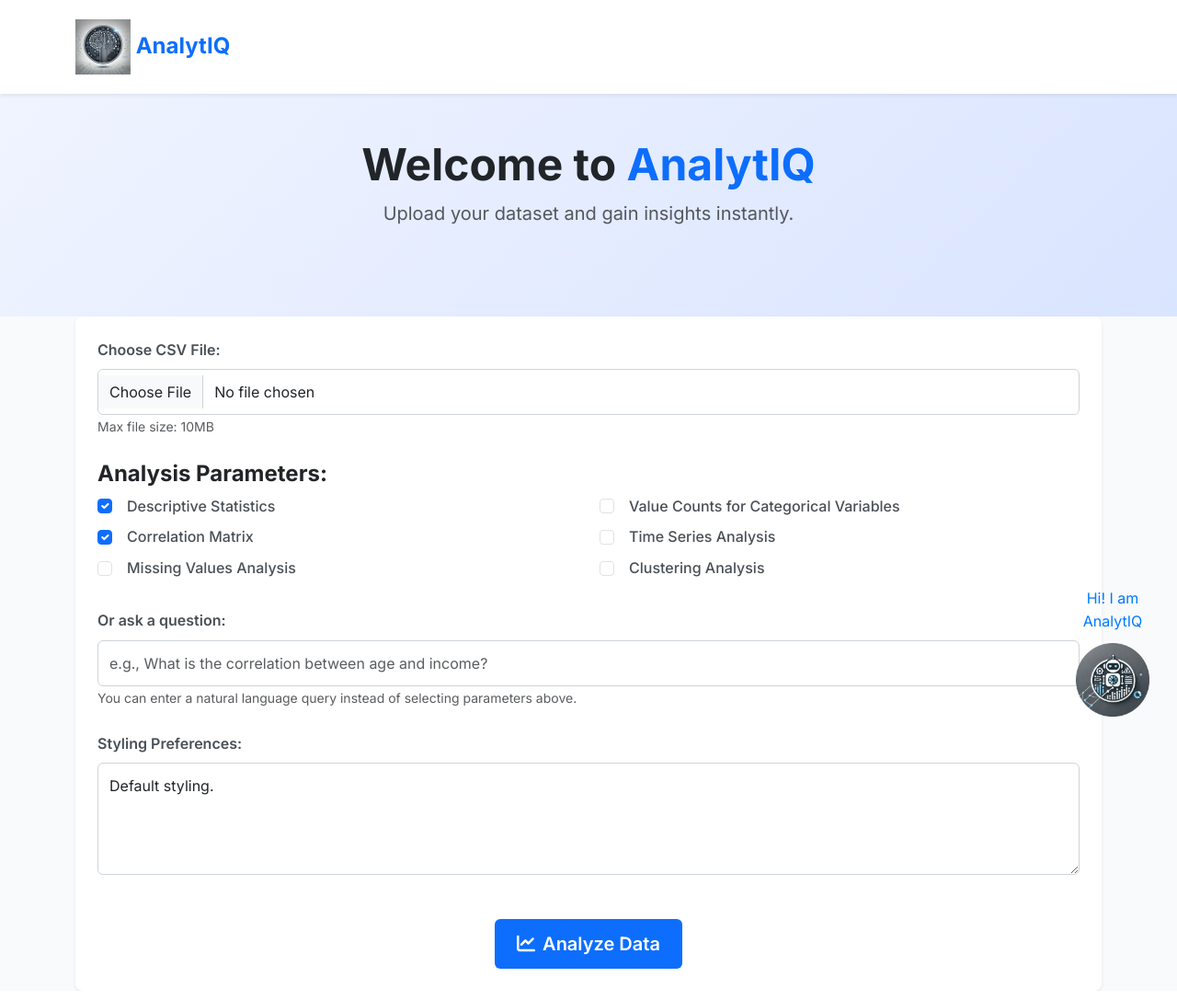
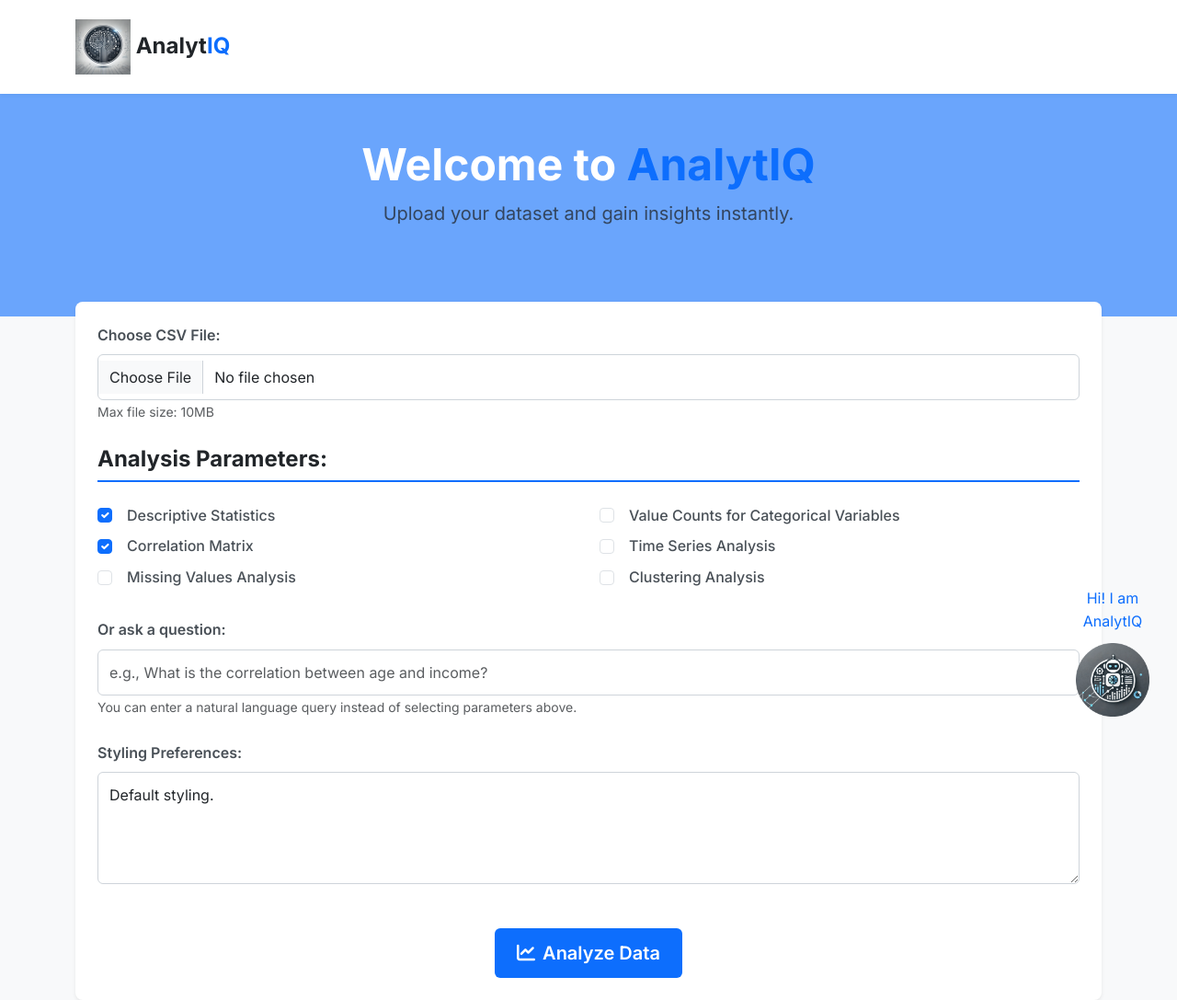
Before and after one commit to Engmhabib/AI-Powered-Data-Analysis-Platform-with-AnalytIQ, a Flask app: page / in a window 1280 px wide. Shown: the whole page at 92% size. Run offline with Flask 2, Linux system fonts and the light colour scheme.

Commit message:
Update styles.css

```diff
--- a/static/css/styles.css
+++ b/static/css/styles.css
@@ -4,7 +4,7 @@
 /* General styles */
 body {
     font-family: 'Inter', sans-serif;
-    background-color: #f9fafb;
+    background-color: #f8f9fa;
     color: #212529;
     margin: 0;
     padding: 0;
@@ -12,38 +12,57 @@ body {
 }
 
 /* Navbar */
-.navbar-brand {
-    font-weight: 700;
-    font-size: 1.5rem;
-    color: #0d6efd;
-}
-
-.navbar-brand span {
-    color: #0d6efd;
-}
-
 .navbar {
     padding: 1rem;
 }
 
-.navbar-toggler {
-    border: none;
+.navbar-brand {
+    font-weight: 700;
+    font-size: 1.5rem;
+    color: #212529;
+}
+
+.navbar-brand .text-primary {
+    color: #0d6efd;
+}
+
+.navbar-light .navbar-nav .nav-link {
+    color: #212529;
 }
 
 /* Hero Section */
 .hero-section {
-    background: linear-gradient(135deg, #f0f4ff 0%, #d9e4ff 100%);
+    background: url('{{ url_for('static', filename='images/hero-bg.jpg') }}') no-repeat center center/cover;
+    color: white;
+    position: relative;
+    z-index: 1;
+}
+
+.hero-section::after {
+    content: '';
+    position: absolute;
+    top: 0;
+    left: 0;
+    width: 100%;
+    height: 100%;
+    background: rgba(13, 110, 253, 0.6);
+    z-index: -1;
 }
 
 .hero-section h1 {
     font-size: 3rem;
     font-weight: 700;
-    color: #212529;
 }
 
 .hero-section .lead {
     font-size: 1.25rem;
-    color: #6c757d;
+    color: #e2e6ea;
+}
+
+.hero-section .btn-primary {
+    padding: 0.75rem 1.5rem;
+    font-size: 1.125rem;
+    margin-top: 1rem;
 }
 
 /* Card Styles */
@@ -52,9 +71,15 @@ body {
     border-radius: 0.5rem;
     background-color: #ffffff;
     padding: 2rem;
-    margin-top: -3rem;
+    margin-top: -4rem;
     position: relative;
-    z-index: 1;
+    z-index: 2;
+}
+
+.card h4 {
+    border-bottom: 2px solid #0d6efd;
+    padding-bottom: 0.5rem;
+    margin-bottom: 1.5rem;
 }
 
 /* Form Styles */
@@ -152,107 +181,103 @@ textarea.form-control {
     font-size: 20px;
     cursor: pointer;
     position: absolute;
-    right: 10px;
+    right: 15px;
 }
 
 #chatbox .content {
-    padding: 10px;
-    max-height: 500px;
-    overflow-y: scroll;
+    padding: 1rem;
+    max-height: 60vh;
+    overflow-y: auto;
 }
 
 #chatbox .message {
     margin: 10px 0;
-    padding: 10px;
-    border-radius: 10px;
+    padding: 10px 15px;
+    border-radius: 1rem;
     line-height: 1.4;
+    max-width: 80%;
 }
 
 #chatbox .user-message {
-    text-align: right;
-    background-color: #DCF8C6;
-    color: #333;
     align-self: flex-end;
+    background-color: #d1e7dd;
+    color: #0f5132;
+    border: 1px solid #badbcc;
 }
 
-/* Updated .bot-message class */
 #chatbox .bot-message {
+    align-self: flex-start;
+    background-color: #f8d7da;
+    color: #842029;
+    border: 1px solid #f5c2c7;
     display: flex;
     flex-direction: column;
-    align-items: flex-start;
-    text-align: left;
-    background-color: #F1F0F0;
-    color: #333;
-    align-self: flex-start;
 }
 
-/* Styles for the message text */
 #chatbox .bot-message .message-text {
     flex-grow: 1;
 }
 
 #chatbox footer {
     display: flex;
-    padding: 10px;
+    padding: 0.75rem 1rem;
     align-items: center;
+    border-top: 1px solid #ced4da;
 }
 
 #chatbox input {
     flex-grow: 1;
-    padding: 10px;
-    border: 1px solid #ccc;
-    border-radius: 5px;
+    padding: 0.5rem 0.75rem;
+    border: 1px solid #ced4da;
+    border-radius: 0.375rem;
 }
 
 #chatbox footer button {
-    background-color: #007BFF;
+    background-color: #0d6efd;
     color: white;
     border: none;
-    padding: 10px;
-    border-radius: 5px;
+    padding: 0.5rem 0.75rem;
+    border-radius: 0.375rem;
     cursor: pointer;
     font-size: 16px;
-    margin-left: 5px;
+    margin-left: 0.5rem;
 }
 
 #chatbox footer button:hover {
-    background-color: #0056b3;
+    background-color: #0b5ed7;
 }
 
-/* Styles for the voice input button */
+/* Voice Input Button */
 #voice-input-button {
     background: none;
     border: none;
     cursor: pointer;
     font-size: 24px;
-    margin-left: 5px;
-    color: #007BFF;
+    margin-left: 0.5rem;
+    color: #0d6efd;
 }
 
 #voice-input-button:hover {
-    color: #0056b3;
+    color: #0b5ed7;
 }
 
 #voice-input-button.recording {
     color: red;
 }
 
+/* Chatbot Toggle Button */
 #chatbot-toggle {
     position: fixed;
     bottom: 20px;
     right: 20px;
     background-color: transparent;
-    color: white;
     border: none;
-    border-radius: 50%;
     cursor: pointer;
     font-size: 20px;
-    box-shadow: none;
     z-index: 999;
     display: flex;
     flex-direction: column;
     align-items: center;
-    justify-content: center;
     text-align: center;
     width: 100px;
 }
@@ -265,16 +290,17 @@ textarea.form-control {
 #chatbot-toggle span {
     font-size: 16px;
     margin-bottom: 10px;
-    color: #007BFF;
+    color: #0d6efd;
     display: block;
     text-align: center;
     width: 100%;
 }
 
+/* Spinner */
 .spinner {
     border: 4px solid #f3f3f3;
     border-radius: 50%;
-    border-top: 4px solid #007BFF;
+    border-top: 4px solid #0d6efd;
     width: 20px;
     height: 20px;
     animation: spin 1s linear infinite;
```
Also changed, not shown: other parts of static/css/styles.css (+39 -18 lines).
